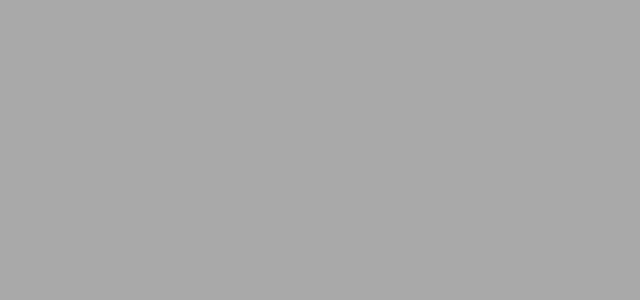
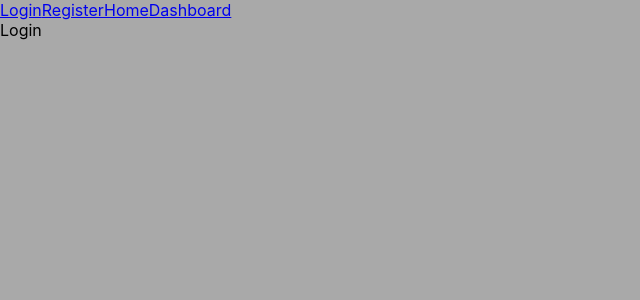
Before and after one commit to juandiego07/app-full-stack-jwt, a React (Create React App) app: page / in a window 1280 px wide. Shown: the top 300 px of the page, without its empty margins (0-640 px from the left). Built offline with nearby package versions, Linux system fonts and the light colour scheme.

Commit message:
Use Browser from react-route-dom in component App.js

```diff
--- a/src/App.js
+++ b/src/App.js
@@ -1,9 +1,27 @@
 import "./style.css";
+import { Fragment } from "react";
+import { Navbar } from "./components/Navbar";
+import { BrowserRouter, Route, Routes } from "react-router-dom";
+import { Login } from "./components/Login";
+import { Register } from "./components/Register";
+import { Home } from "./components/Home";
+import { Dashbord } from "./components/Dashbord";
 
 function App() {
   return (
-    <div>
-    </div>
+    <Fragment>
+      <BrowserRouter>
+        <Navbar></Navbar>
+        <div className="main">
+        <Routes>
+          <Route path="/" element={<Login></Login>}></Route>
+          <Route path="/register" element={<Register></Register>}></Route>
+          <Route path="/home" element={<Home></Home>}></Route>
+          <Route path="/dashboard" element={<Dashbord></Dashbord>}></Route>
+        </Routes>
+        </div>
+      </BrowserRouter>
+    </Fragment>
   );
 }
 
```
